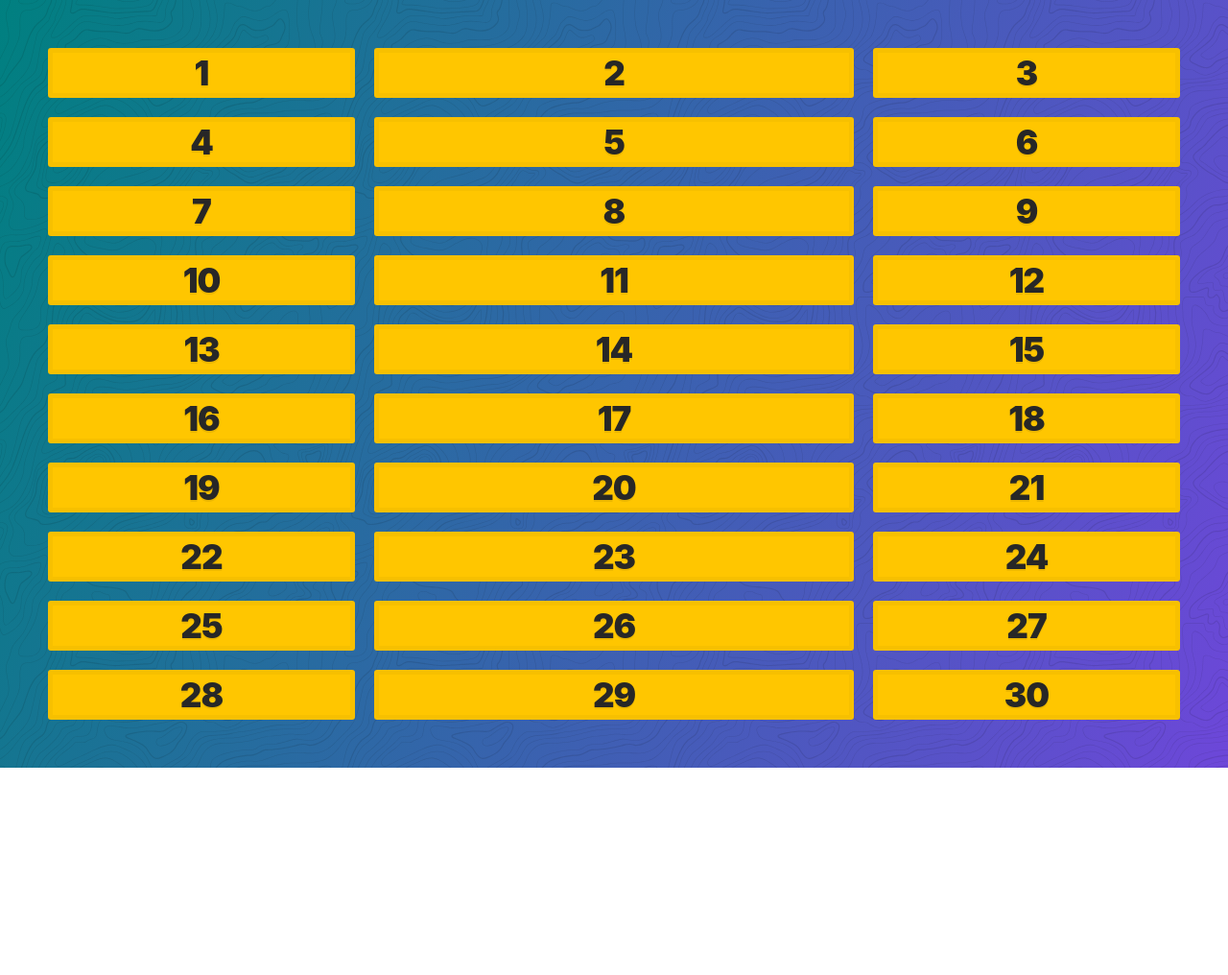
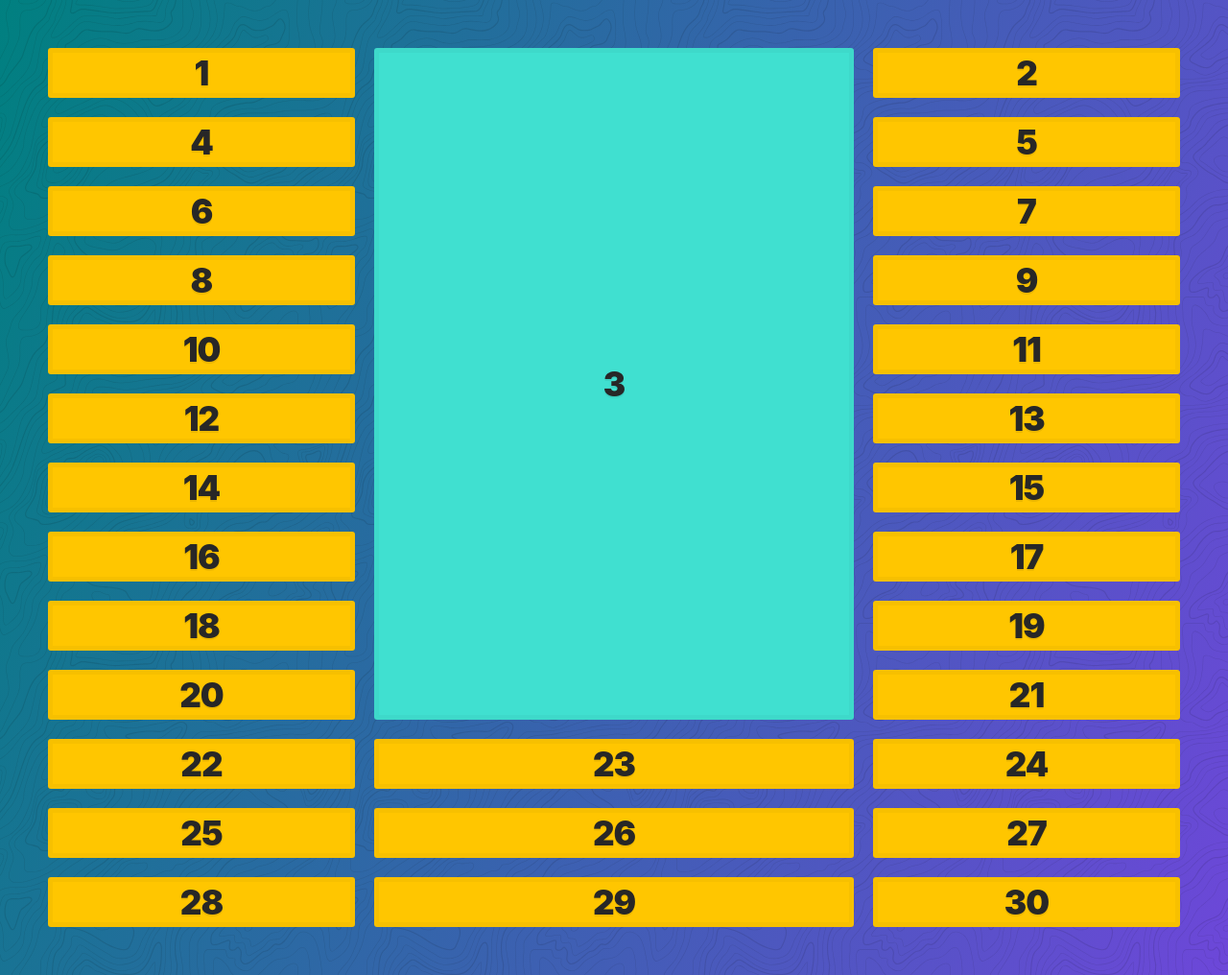
Before and after one commit to emilia-m26/cssgrid-practice, a plain HTML site: page 15-naming-lines/naming-lines.html in a window 1280 px wide. Shown: the whole page at 96% size. Before the commit the page ends 800 px from the top, so only its background shows below. Drawn offline with Linux system fonts and the light colour scheme.

Commit message:
exercise 15 done

```diff
--- a/15-naming-lines/naming-lines.html
+++ b/15-naming-lines/naming-lines.html
@@ -46,8 +46,14 @@
         .container {
             display: grid;
             grid-gap: 20px;
-            grid-template-columns: 1fr 500px 1fr;
-            grid-template-rows: repeat(10, auto);
+            grid-template-columns: [site-left]1fr [content-start]500px [content-end]1fr [site-right];
+            grid-template-rows: [content-top] repeat(10, auto) [content-bottom];
+        }
+
+        .item3 {
+            background: turquoise;
+            grid-column: content-start;
+            grid-row: content-top / content-bottom;
         }
     </style>
 </body>
```
